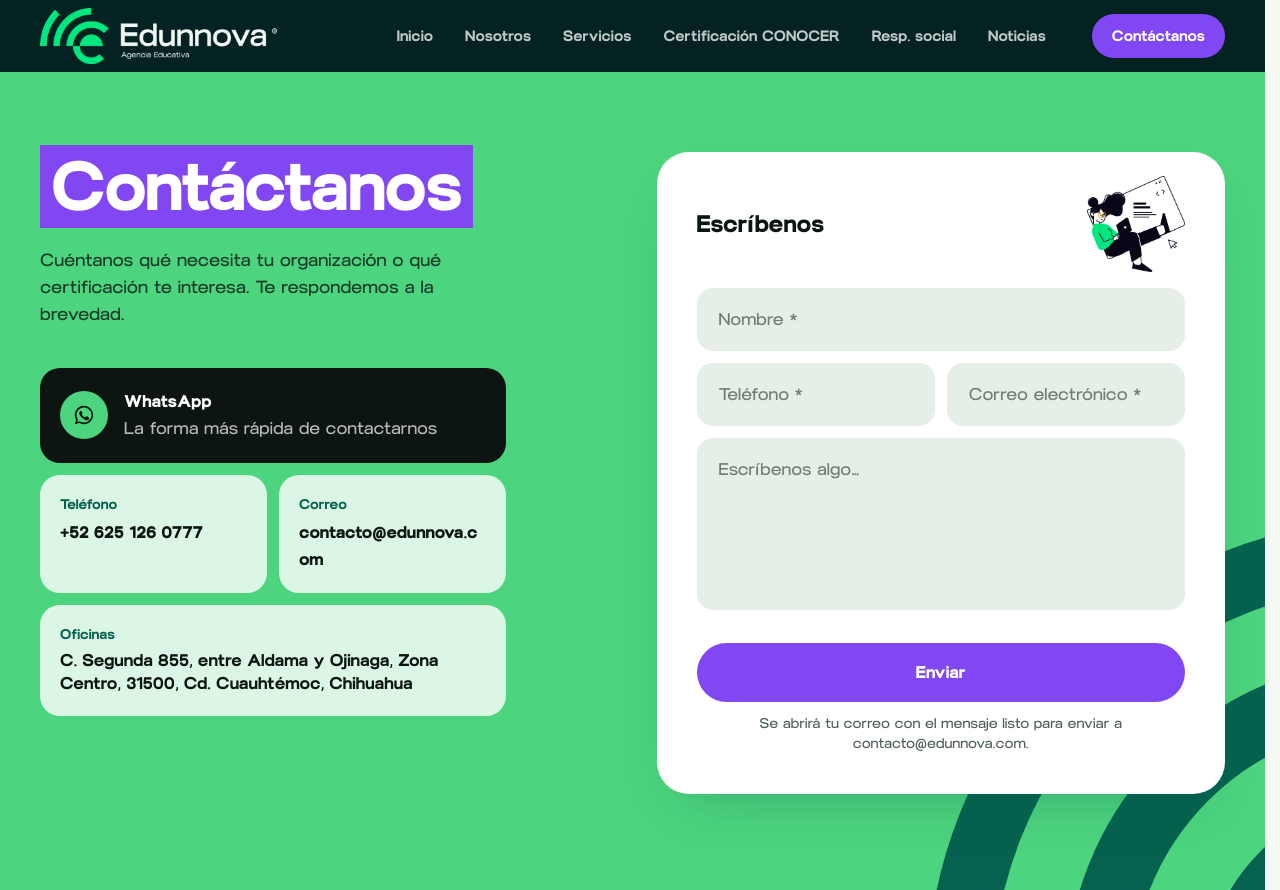
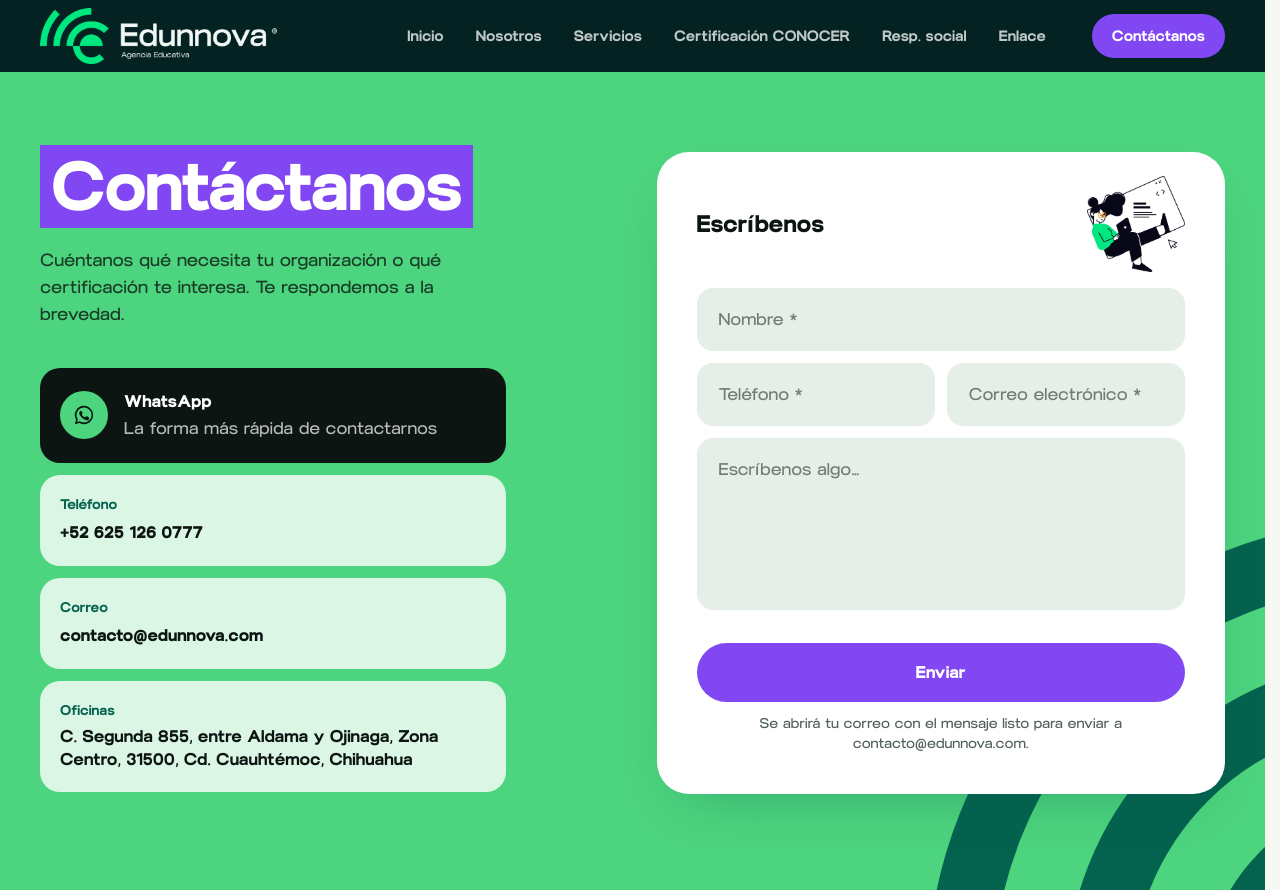
Before and after one commit to JR-Design-Studio/edunnova-lading-page, an Astro site: page /contacto in a window 1280 px wide. Shown: the top 890 px of the page. Built offline with nearby package versions, Linux system fonts and the light colour scheme; Astro itself is replaced by a stand-in of ours.

Commit message:
Sección Noticias pasa a llamarse Enlace; correo de Contacto en una línea
- Menú, breadcrumbs, títulos y enlaces: "Noticias" → "Enlace" (la URL sigue en /red-edunnova/)
- Contacto: teléfono y correo apilados en escritorio para que el correo no se parta

Co-Authored-By: Claude Opus 5.5 (1M context) <noreply@anthropic.com>

```diff
--- a/src/data/site.ts
+++ b/src/data/site.ts
@@ -30,6 +30,6 @@ export const nav = [
   { href: '/servicios/', label: 'Servicios' },
   { href: '/ami-docente/', label: 'Certificación CONOCER' },
   { href: '/resp-social/', label: 'Resp. social' },
-  { href: '/red-edunnova/', label: 'Noticias' },
+  { href: '/red-edunnova/', label: 'Enlace' },
   { href: '/contacto/', label: 'Contacto' },
 ];
--- a/src/pages/[slug].astro
+++ b/src/pages/[slug].astro
@@ -34,14 +34,14 @@ const articleLd = {
   image={post.cover?.src}
   type="article"
   crumbs={[
-    { name: 'Noticias', path: '/red-edunnova/' },
+    { name: 'Enlace', path: '/red-edunnova/' },
     { name: post.title, path: url },
   ]}
   jsonLd={[articleLd]}
 >
   <article class="px-5 pt-12 pb-8 md:px-10 md:pt-16">
     <header class="mx-auto max-w-[760px]">
-      <a href="/red-edunnova/" class="font-bold text-forest underline-offset-4 hover:underline">← Noticias</a>
+      <a href="/red-edunnova/" class="font-bold text-forest underline-offset-4 hover:underline">← Enlace</a>
       <p class="mt-8 text-sm font-bold text-muted">
         <time datetime={post.date}>{formatDate(post.date)}</time><span class="mx-2 inline-block size-1 rounded-full bg-current align-middle opacity-60" aria-hidden="true"></span>{readingMinutes(post)} min de lectura
       </p>
@@ -64,7 +64,7 @@ const articleLd = {
     more.length > 0 && (
       <section class="px-5 pt-16 md:px-10">
         <div class="mx-auto max-w-[1320px]">
-          <h2 class="text-title">Más noticias</h2>
+          <h2 class="text-title">Más en Enlace</h2>
           <div class="mt-10 grid gap-5 md:grid-cols-3">
             {more.map((p) => (
               <PostCard post={p} />
--- a/src/pages/contacto.astro
+++ b/src/pages/contacto.astro
@@ -38,14 +38,14 @@ const field =
               <span class="text-white/70">La forma más rápida de contactarnos</span>
             </span>
           </a>
-          <div class="grid gap-3 sm:grid-cols-2">
+          <div class="grid gap-3 sm:grid-cols-2 lg:grid-cols-1">
             <a href={tel} class="rounded-[20px] bg-white/80 p-5 hover:bg-white">
               <span class="block text-sm font-bold text-forest">Teléfono</span>
               <span class="mt-1 block font-extrabold">{site.phone}</span>
             </a>
             <a href={`mailto:${site.email}`} class="rounded-[20px] bg-white/80 p-5 hover:bg-white">
               <span class="block text-sm font-bold text-forest">Correo</span>
-              <span class="mt-1 block font-extrabold break-all">{site.email}</span>
+              <span class="mt-1 block font-extrabold [overflow-wrap:anywhere]">{site.email}</span>
             </a>
           </div>
           <a href={site.mapLink} target="_blank" rel="noopener" class="block rounded-[20px] bg-white/80 p-5 hover:bg-white">
--- a/src/pages/index.astro
+++ b/src/pages/index.astro
@@ -136,12 +136,12 @@ const latest = posts.filter((p) => p.cover).slice(0, 3);
     </div>
   </section>
 
-  <!-- Noticias -->
+  <!-- Enlace -->
   <section class="px-5 pb-8 md:px-10">
     <div class="mx-auto max-w-[1320px]">
       <div class="flex flex-col justify-between gap-6 md:flex-row md:items-end" data-reveal>
         <h2 class="text-title">Lo más reciente</h2>
-        <a href="/red-edunnova/" class="font-bold text-forest underline-offset-4 hover:underline">Todas las noticias →</a>
+        <a href="/red-edunnova/" class="font-bold text-forest underline-offset-4 hover:underline">Ver todo en Enlace →</a>
       </div>
       <div class="mt-10 grid gap-5 md:grid-cols-3">
         {
--- a/src/pages/red-edunnova.astro
+++ b/src/pages/red-edunnova.astro
@@ -10,14 +10,14 @@ const noCover = posts.filter((p) => !p.cover);
 ---
 
 <Base
-  title="Noticias y artículos | Red Edunnova"
+  title="Enlace: noticias y artículos | Red Edunnova"
   description="Convenios, capacitaciones, certificaciones y artículos de Edunnova sobre educación continua, educomunicación y desarrollo de capacidades."
-  crumbs={[{ name: 'Noticias', path: '/red-edunnova/' }]}
+  crumbs={[{ name: 'Enlace', path: '/red-edunnova/' }]}
 >
   <PageHeader
     lead="Convenios, capacitaciones, certificaciones y reflexiones sobre educación continua."
   >
-    Noticias y <Mark>artículos</Mark>
+    <Mark>Enlace</Mark>
   </PageHeader>
 
   <section class="px-5 py-20 md:px-10 md:py-28">
```
